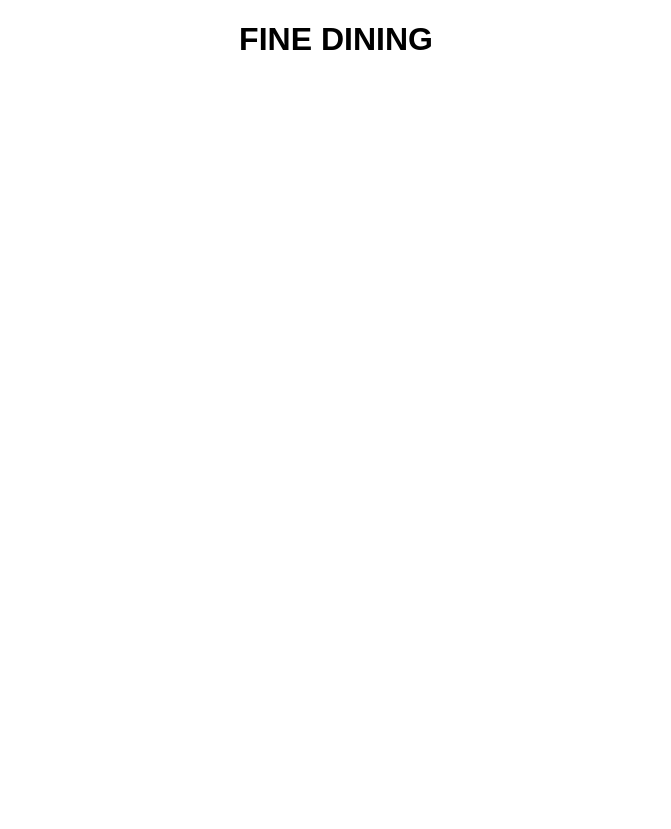
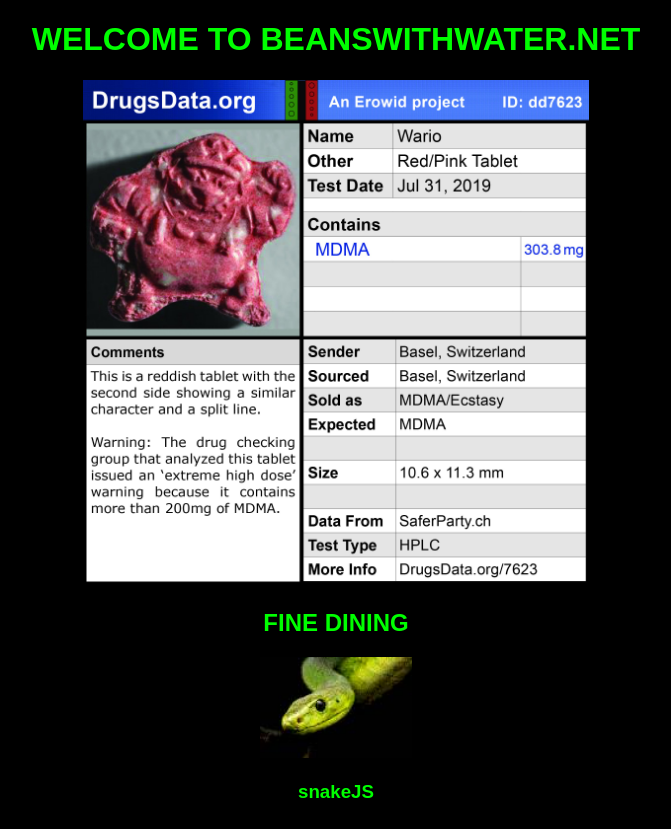
Before and after one commit to jahuestis/beanswithwater.net, a plain HTML site: page index.html in a window 1280 px wide. Shown: the whole page, without its empty margins (304-975 px from the left). Before the commit the page ends 800 px from the top, so only its background shows below. Drawn offline with Linux system fonts and the light colour scheme.

Commit message:
Added snakeJS

```diff
--- a/index.html
+++ b/index.html
@@ -3,16 +3,27 @@
     <head>
         <meta charset="UTF-8">
         <meta name="viewport" content="width=device-width, initial-scale=1.0">
-        <title>SnakeJS - HTML5/JS Snake Game</title>
+        <title>BEANSWITHWATER.NET</title>
         <link rel="stylesheet" href="style.css">
 
     </head>
 
     <body>
-
-        <h1>FINE DINING</h1>
+        <h1>WELCOME TO BEANSWITHWATER.NET</h1>
+        <img id = "wariomolly" src="images/wariomolly.jpg">
+        <h2>FINE DINING</h2>
+        <div id="menu">
+            <a href="snakeJS/index.html">
+            <div class = "games">
+                <img class="gamethumbnails" src="images/snake.jpg">
+                <h3 class="gametitles">snakeJS</h3>
+            </div>
+            </a>
+        </div>
 
     </body>
+
+
 </html>
 
 
--- a/style.css
+++ b/style.css
@@ -2,5 +2,29 @@
 body {
     font-family: Arial, sans-serif;
     text-align: center;
+    color: lime;
+    background-color: black;
 
 }
+
+.games {
+    display: inline-block;
+    margin: auto;
+    width: 12%;
+    height: 9%;
+}
+.gamethumbnails {
+    width: 100%;
+}
+
+.gametitles {
+    color: lime;
+}
+
+#wariomolly {
+    width: 40%;
+}
+
+#menu {
+    text-align: center;
+}
```
Also changed, not shown: images/snake.jpg (added), images/wariomolly.jpg (added).
